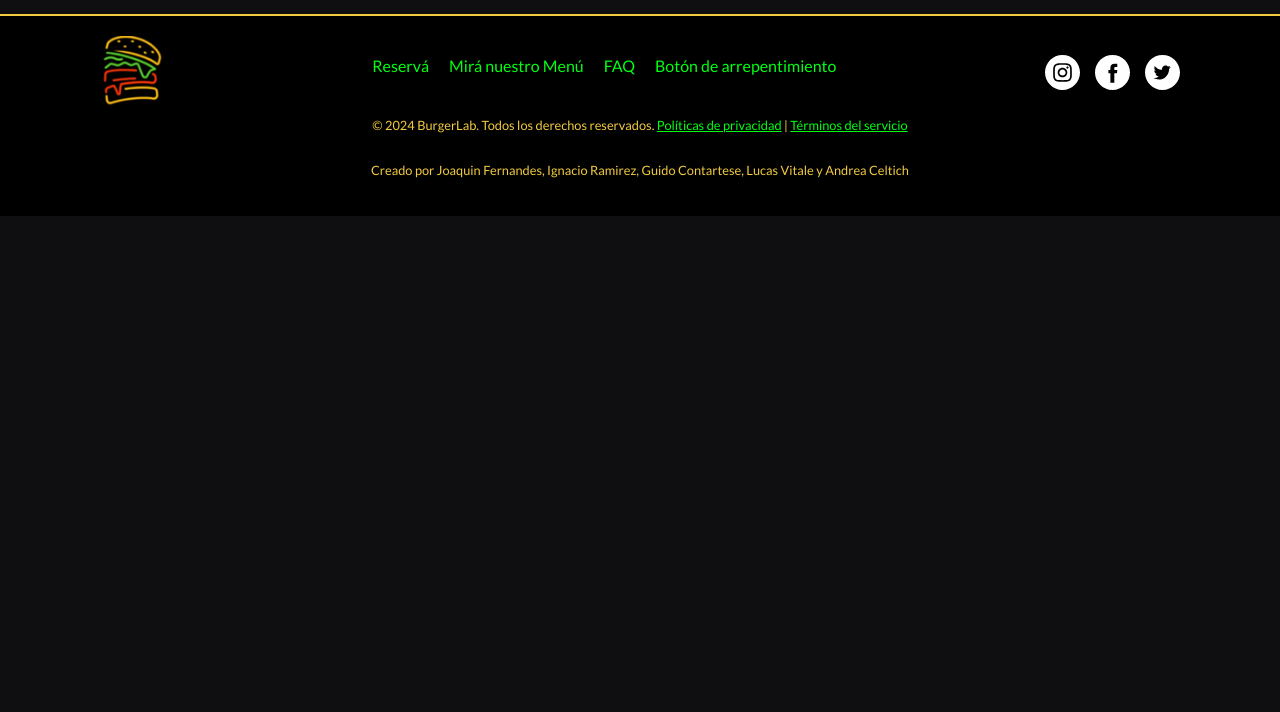
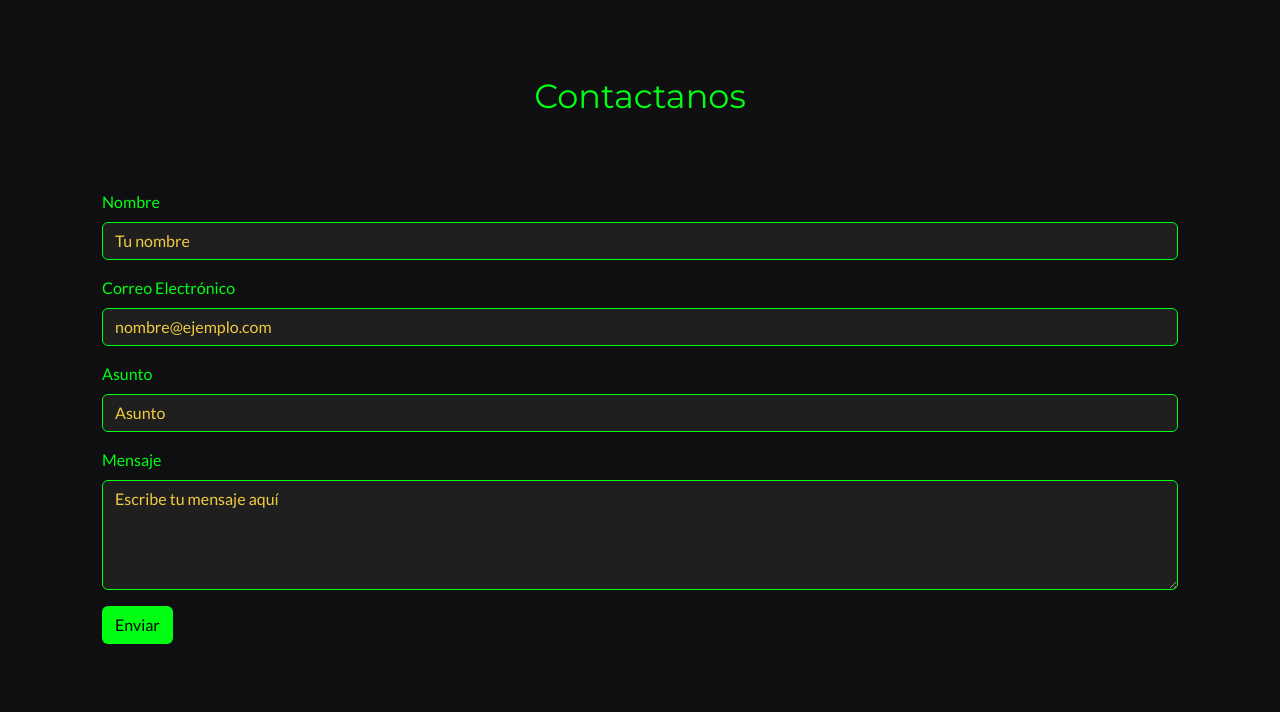
Before and after one commit to Jokkko/P2_TPI_DDW, a plain HTML site: page faq.html in a window 1280 px wide. Shown: the part 2028-2740 px from the top of the page. Before the commit the page ends 2244 px from the top, so only its background shows below. Drawn offline with nearby package versions, Linux system fonts and the light colour scheme.

Commit message:
feat: contact form + fixes

```diff
--- a/css/faq.css
+++ b/css/faq.css
@@ -177,3 +177,51 @@ ul {
 ul {
   list-style: none;
 }
+
+.banner-contact {
+  text-align: center;
+  padding: 30px;
+}
+
+.banner-contact h2 {
+  font-size: 2.1em;
+  margin-bottom: 0px;
+  color: var(--primary-color);
+}
+
+form {
+  background-color: #0F0F11;
+  padding: 20px;
+  border-radius: 5px;
+  color: var(--primary-color);
+  margin-bottom: 5%;
+}
+
+.form-label {
+  color: var(--primary-color);
+}
+
+.form-control {
+  background-color: #1F1F1F;
+  border: 1px solid var(--primary-color);
+  color: var(--secondary-color);
+}
+
+.form-control::placeholder {
+  color: var(--secondary-color);
+}
+
+.form-control:focus {
+  background-color: var(--bg-color);
+  color: var(--secondary-color);
+}
+
+.btn-custom {
+  background-color: var(--primary-color);
+  color: #000;
+}
+
+.btn-custom:hover {
+  background-color: #006400;
+  color: #fff;
+}
--- a/faq.html
+++ b/faq.html
@@ -310,6 +310,33 @@
       </ul>
     </section>
 
+        <!-- Sección de Contacto -->
+    <section class="container mt-5">
+      <div class="banner-contact">
+          <h2 class="text-center header">Contactanos</h2>
+      </div>
+      <form class="mt-4">
+          <div class="mb-3">
+              <label for="name" class="form-label">Nombre</label>
+              <input type="text" class="form-control" id="name" placeholder="Tu nombre">
+          </div>
+          <div class="mb-3">
+              <label for="email" class="form-label">Correo Electrónico</label>
+              <input type="email" class="form-control" id="email" placeholder="nombre@ejemplo.com">
+          </div>
+          <div class="mb-3">
+              <label for="subject" class="form-label">Asunto</label>
+              <input type="text" class="form-control" id="subject" placeholder="Asunto">
+          </div>
+          <div class="mb-3">
+              <label for="message" class="form-label">Mensaje</label>
+              <textarea class="form-control" id="message" rows="4" placeholder="Escribe tu mensaje aquí"></textarea>
+          </div>
+          <button type="submit" class="btn btn-custom">Enviar</button>
+      </form>
+  </section>
+
+
     <footer id="footer"></footer>
 
     <!-- Scripts -->
--- a/js/navbar.js
+++ b/js/navbar.js
@@ -8,7 +8,7 @@ function renderNavbar() {
             <a href="./sucursales.html">Sucursales</a>
             <a href="./faq.html">Conocenos</a>
           </div>
-          <a class="navbar-brand" href="../index.html">
+          <a class="navbar-brand" href="./index.html">
             <img src="./img/logo-chico.png" alt="Logo" style="height: 50px" />
               <span class="burger-text">Burger</span>
               <span class="lab-text">Lab</span>
```
Also changed, not shown: css/sucursales.css (+12 -1 lines), ordena_pedido.html (+1 -1 lines), sucursales.html (+7 -9 lines).
